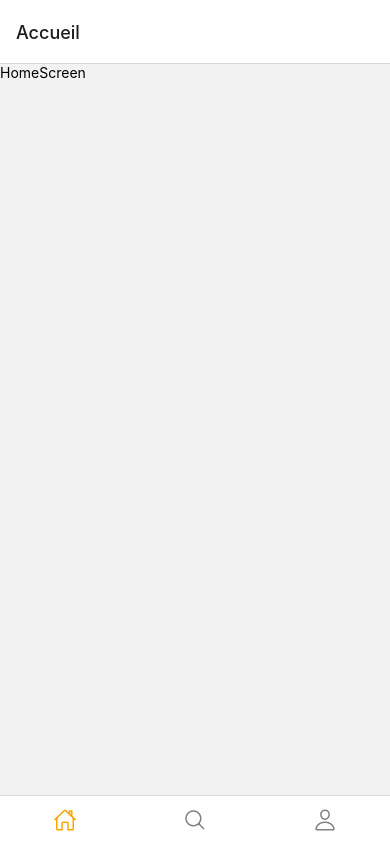
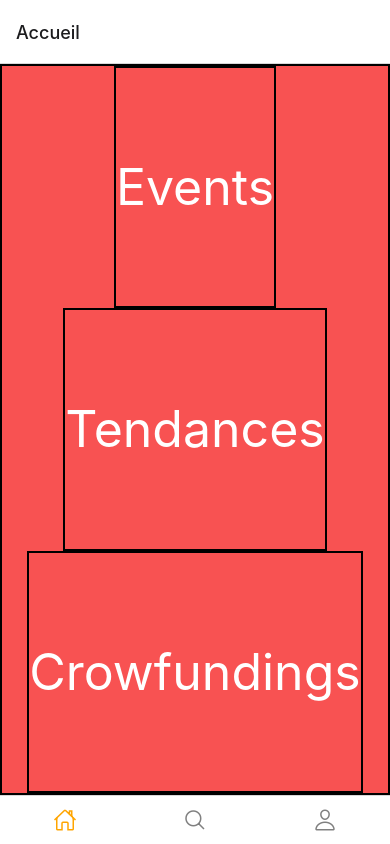
Before and after one commit to Jeux-collectionne/mobile-app, a React Native app: screen /Accueil in a window 390 px wide. Built offline with nearby package versions, Linux system fonts and the light colour scheme.

Commit message:
Modifications de travail HomeScreen

```diff
--- a/src/screens/HomeScreen/HomeScreen.tsx
+++ b/src/screens/HomeScreen/HomeScreen.tsx
@@ -1,10 +1,72 @@
-import { View, Text } from 'react-native'
-import React from 'react'
+import React from 'react';
+import { StyleSheet, View, Text, Image, ImageBackground, TouchableOpacity } from 'react-native';
+// import SafeAreaScreen from '../../screens/SafeAreaScreen/SafeAreaScreen';
+// import logo from './assets/logo.png';
 
-export default function HomeScreen() {
+export default function HomeScreen(props: any) {
+
+  const PlaceholderImage = require('../../../assets/logo.png');
+
   return (
-    <View>
-      <Text>HomeScreen</Text>
+    <View style={styles.container}>
+      {/* <SafeAreaScreen /> */}
+      {/* <Text>HomeScreen</Text> */}
+      <View style={styles.container}>
+        <Text style={styles.title}>Events</Text>
+      </View>
+
+      <View style={styles.container}>
+        <Text style={styles.title}>Tendances</Text>
+      </View>
+
+      <View style={styles.container}>
+        <Text style={styles.title}>Crowfundings</Text>
+      </View>
+
     </View>
   )
 }
+
+const styles = StyleSheet.create({
+  container: {
+    flex: 1,
+    flexDirection: 'column',
+    borderStyle: 'solid',
+    borderWidth: 2,
+    backgroundColor: '#F85252',
+    alignItems: 'center',
+    justifyContent: 'center',
+  },
+  title: {
+      fontSize: 50,
+      color: 'white',
+  },
+  button: {
+      backgroundColor: 'white',
+      color: '#F85252',
+      paddingVertical: 10,
+      paddingHorizontal: 20,
+      marginTop: 40,
+  },
+  imageContainer: {
+    flex: 1,
+    paddingTop: 58,
+  },
+  imageImage: {
+    width: 320,
+    height: 440,
+    borderRadius: 18,
+  },
+  imageBackgroundImage: {
+    flex: 1,
+    resizeMode: 'cover',
+    justifyContent: 'center',
+  },
+  text: {
+    color: 'white',
+    fontSize: 42,
+    fontWeight: 'bold',
+    textAlign: 'center',
+    backgroundColor: '#000000a0',
+  },
+});
```
